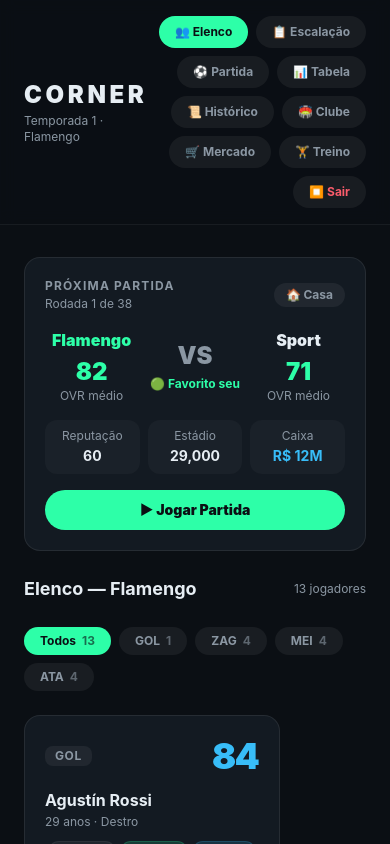
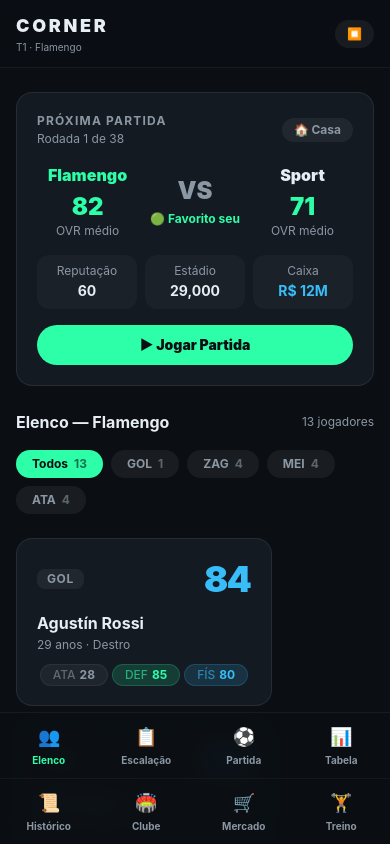
Before and after one commit to mxrmvs/Corner, a React (Vite) app: page / in a window 390 px wide. Both pictures are taken after a click on the button 195 px from the left and 325 px from the top of the page. Shown: the top 844 px of the page. Built offline with nearby package versions, Linux system fonts and the light colour scheme.

Commit message:
feat: responsividade mobile com tab bar inferior

```diff
--- a/src/App.tsx
+++ b/src/App.tsx
@@ -35,15 +35,15 @@
 type Screen = 'squad' | 'match' | 'lineup' | 'table' | 'club' | 'market' | 'training' | 'history';
 type AppState = 'loading' | 'select' | 'playing';
 
-const NAV: { label: string; value: Screen }[] = [
-  { label: '👥 Elenco',    value: 'squad'    },
-  { label: '📋 Escalação', value: 'lineup'   },
-  { label: '⚽ Partida',   value: 'match'    },
-  { label: '📊 Tabela',    value: 'table'    },
-  { label: '📜 Histórico', value: 'history'  },
-  { label: '🏟️ Clube',     value: 'club'     },
-  { label: '🛒 Mercado',   value: 'market'   },
-  { label: '🏋️ Treino',    value: 'training' },
+const NAV: { label: string; icon: string; value: Screen }[] = [
+  { label: 'Elenco',    icon: '👥', value: 'squad'    },
+  { label: 'Escalação', icon: '📋', value: 'lineup'   },
+  { label: 'Partida',   icon: '⚽', value: 'match'    },
+  { label: 'Tabela',    icon: '📊', value: 'table'    },
+  { label: 'Histórico', icon: '📜', value: 'history'  },
+  { label: 'Clube',     icon: '🏟️', value: 'club'     },
+  { label: 'Mercado',   icon: '🛒', value: 'market'   },
+  { label: 'Treino',    icon: '🏋️', value: 'training' },
 ];
 
 function getOpponentId(calendar: Calendar | null, userClubId: string): string {
@@ -59,30 +59,26 @@
 }
 
 function App() {
-  const [appState, setAppState]           = useState<AppState>('loading');
-  const [hasSave, setHasSave]             = useState(false);
-  const [screen, setScreen]               = useState<Screen>('squad');
-  const [filter, setFilter]               = useState<PositionFilter>('ALL');
-  const [calendar, setCalendar]           = useState<Calendar | null>(null);
-  const [standings, setStandings]         = useState<ClubStanding[]>([]);
-  const [season, setSeason]               = useState(1);
-  const [saved, setSaved]                 = useState(false);
-  const [players, setPlayers]             = useState<Player[]>(INITIAL_PLAYERS);
-  const [userClub, setUserClub]           = useState<Club>(CLUBS[0]);
-  const [report, setReport]               = useState<{ news: string[] } | null>(null);
-  const [dilemma, setDilemma]             = useState<Dilemma | null>(null);
-  const [showResults, setShowResults]     = useState(false);
-  const [lineup, setLineup]               = useState<Player[]>([]);
-  const [achievements, setAchievements]   = useState<Achievement[]>([]);
+  const [appState, setAppState]         = useState<AppState>('loading');
+  const [hasSave, setHasSave]           = useState(false);
+  const [screen, setScreen]             = useState<Screen>('squad');
+  const [filter, setFilter]             = useState<PositionFilter>('ALL');
+  const [calendar, setCalendar]         = useState<Calendar | null>(null);
+  const [standings, setStandings]       = useState<ClubStanding[]>([]);
+  const [season, setSeason]             = useState(1);
+  const [saved, setSaved]               = useState(false);
+  const [players, setPlayers]           = useState<Player[]>(INITIAL_PLAYERS);
+  const [userClub, setUserClub]         = useState<Club>(CLUBS[0]);
+  const [report, setReport]             = useState<{ news: string[] } | null>(null);
+  const [dilemma, setDilemma]           = useState<Dilemma | null>(null);
+  const [showResults, setShowResults]   = useState(false);
+  const [lineup, setLineup]             = useState<Player[]>([]);
+  const [achievements, setAchievements] = useState<Achievement[]>([]);
 
   useEffect(() => {
     loadGame().then(data => {
-      if (data) {
-        setHasSave(true);
-        setAppState('select');
-      } else {
-        setAppState('select');
-      }
+      if (data) { setHasSave(true); setAppState('select'); }
+      else setAppState('select');
     });
   }, []);
 
@@ -127,23 +123,18 @@
     if (!calendar) return;
     const { rounds, currentRound } = calendar;
     if (currentRound > rounds.length) return;
-
     const prevStanding = standings.find(s => s.clubId === userClub.id);
-
     const updatedRound = rounds[currentRound - 1].map(simulateMatch);
     const updatedRounds = [...rounds];
     updatedRounds[currentRound - 1] = updatedRound;
     const newCal: Calendar = { rounds: updatedRounds, currentRound: currentRound + 1 };
     const newStandings = computeStandings(updatedRounds.flat());
-
     setCalendar(newCal);
     setStandings(newStandings);
-
     const currStanding = newStandings.find(s => s.clubId === userClub.id);
     const allMatches = updatedRounds.flat();
-    const newAchievements = checkAchievements(prevStanding, currStanding, allMatches, userClub.id);
-    if (newAchievements.length) setAchievements(newAchievements);
-
+    const newAch = checkAchievements(prevStanding, currStanding, allMatches, userClub.id);
+    if (newAch.length) setAchievements(newAch);
     const d = rollDilemma(players);
     if (d) setDilemma(d);
     setShowResults(true);
@@ -255,13 +246,11 @@
         />
       )}
       {achievements.length > 0 && (
-        <AchievementToast
-          achievements={achievements}
-          onDone={() => setAchievements([])}
-        />
+        <AchievementToast achievements={achievements} onDone={() => setAchievements([])} />
       )}
 
-      <header className="border-b border-white/[0.06] px-6 py-4 flex justify-between items-center sticky top-0 bg-[#0B0F14]/90 backdrop-blur-sm z-10">
+      {/* HEADER — desktop */}
+      <header className="hidden md:flex border-b border-white/[0.06] px-6 py-4 justify-between items-center sticky top-0 bg-[#0B0F14]/90 backdrop-blur-sm z-10">
         <div>
           <h1 className="text-2xl font-black tracking-[0.15em]">CORNER</h1>
           <p className="text-xs text-[#8B97A3] mt-0.5">
@@ -270,14 +259,14 @@
           </p>
         </div>
         <nav className="flex gap-2 flex-wrap justify-end">
-          {NAV.map(({ label, value }) => (
+          {NAV.map(({ label, icon, value }) => (
             <button key={value} onClick={() => setScreen(value)}
               className={`px-4 py-2 rounded-full text-xs font-bold transition-all cursor-pointer
                 ${screen === value
                   ? 'bg-[#2DFFA8] text-[#0B0F14]'
                   : 'bg-white/[0.06] text-[#8B97A3] hover:bg-white/10 hover:text-[#E6EDF3]'
                 }`}>
-              {label}
+              {icon} {label}
             </button>
           ))}
           <button onClick={() => { deleteGame(); window.location.reload(); }}
@@ -287,7 +276,23 @@
         </nav>
       </header>
 
-      <main className="px-6 py-8 max-w-7xl mx-auto">
+      {/* HEADER — mobile */}
+      <header className="md:hidden flex border-b border-white/[0.06] px-4 py-3 justify-between items-center sticky top-0 bg-[#0B0F14]/90 backdrop-blur-sm z-10">
+        <div>
+          <h1 className="text-lg font-black tracking-[0.15em]">CORNER</h1>
+          <p className="text-[10px] text-[#8B97A3]">
+            T{season} · {userClub.name}
+            {saved && <span className="ml-1 text-[#2DFFA8]">✓</span>}
+          </p>
+        </div>
+        <button onClick={() => { deleteGame(); window.location.reload(); }}
+          className="px-3 py-1.5 rounded-full text-xs font-bold bg-white/[0.06] text-[#FB5C6B] cursor-pointer">
+          ⏹
+        </button>
+      </header>
+
+      {/* CONTEÚDO */}
+      <main className="px-4 md:px-6 py-6 md:py-8 max-w-7xl mx-auto pb-24 md:pb-8">
 
         {screen === 'squad' && (
           <div className="flex flex-col gap-6">
@@ -301,12 +306,12 @@
               />
             )}
             <div>
-              <div className="flex justify-between items-center mb-6">
-                <h2 className="text-lg font-bold">Elenco — {userClub.name}</h2>
+              <div className="flex justify-between items-center mb-4">
+                <h2 className="text-base md:text-lg font-bold">Elenco — {userClub.name}</h2>
                 <span className="text-xs text-[#8B97A3]">{visible.length} jogadores</span>
               </div>
               <SquadFilter active={filter} onChange={setFilter} counts={counts} />
-              <div className="flex gap-4 flex-wrap">
+              <div className="grid grid-cols-1 sm:grid-cols-2 lg:grid-cols-3 xl:grid-cols-4 gap-3">
                 {visible.map(p => <PlayerCard key={p.id} player={p} />)}
               </div>
             </div>
@@ -346,6 +351,7 @@
         )}
 
         {screen === 'table' && calendar && (
+          <div className="overflow-x-auto">
             <LeagueTable
               standings={standings}
               userClubId={userClub.id}
@@ -355,6 +361,7 @@
               onNewSeason={handleNewSeason}
               onShowResults={() => setShowResults(true)}
             />
+          </div>
         )}
 
         {screen === 'history' && (
@@ -383,6 +390,31 @@
         )}
 
       </main>
+
+      {/* TAB BAR — mobile */}
+      <nav className="md:hidden fixed bottom-0 inset-x-0 bg-[#0B0F14]/95 backdrop-blur-md border-t border-white/[0.06] z-10">
+        <div className="grid grid-cols-4 gap-0">
+          {NAV.slice(0, 4).map(({ icon, label, value }) => (
+            <button key={value} onClick={() => setScreen(value)}
+              className={`flex flex-col items-center py-2.5 gap-0.5 text-[10px] font-bold transition-all cursor-pointer
+                ${screen === value ? 'text-[#2DFFA8]' : 'text-[#8B97A3]'}`}>
+              <span className="text-lg">{icon}</span>
+              {label}
+            </button>
+          ))}
+        </div>
+        <div className="grid grid-cols-4 gap-0 border-t border-white/[0.04]">
+          {NAV.slice(4).map(({ icon, label, value }) => (
+            <button key={value} onClick={() => setScreen(value)}
+              className={`flex flex-col items-center py-2.5 gap-0.5 text-[10px] font-bold transition-all cursor-pointer
+                ${screen === value ? 'text-[#2DFFA8]' : 'text-[#8B97A3]'}`}>
+              <span className="text-lg">{icon}</span>
+              {label}
+            </button>
+          ))}
+        </div>
+      </nav>
+
     </div>
   );
 }
```
Lines whose indentation alone changed are shown as unchanged.
